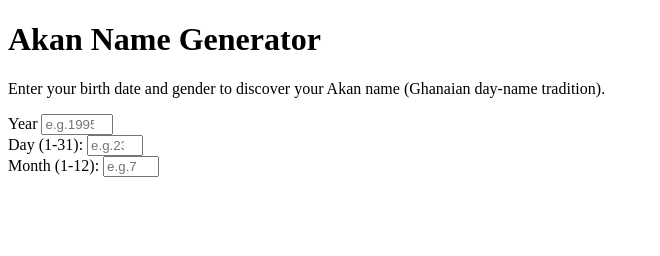
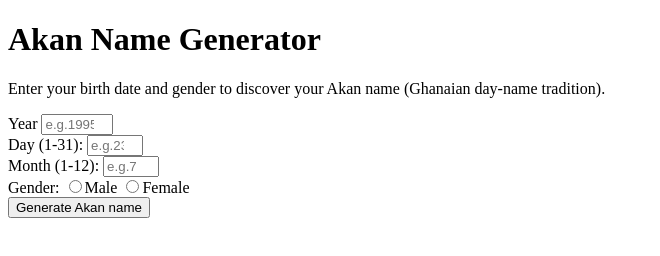
Before and after one commit to rizz-mangwai/bryann, a plain HTML site: page index.html in a window 1280 px wide. Shown: the whole page, without its empty margins (0-660 px from the left). Drawn offline with Linux system fonts and the light colour scheme.

Commit message:
added a button

```diff
--- a/index.html
+++ b/index.html
@@ -27,18 +27,14 @@
         </div>
 
         <div class="form-group radio-group">
+            <label>Gender:</label>
+            <label><input type="radio" name="gender" value="male" required>Male</label>
+            <label><input type="radio" name="gender" value="female">Female</label>
 
         </div>
+        <button type="submit">Generate Akan name</button>
 
-
-
-
-
-
-
-
-
-      </form>
+     </form>
 
 
 
```
